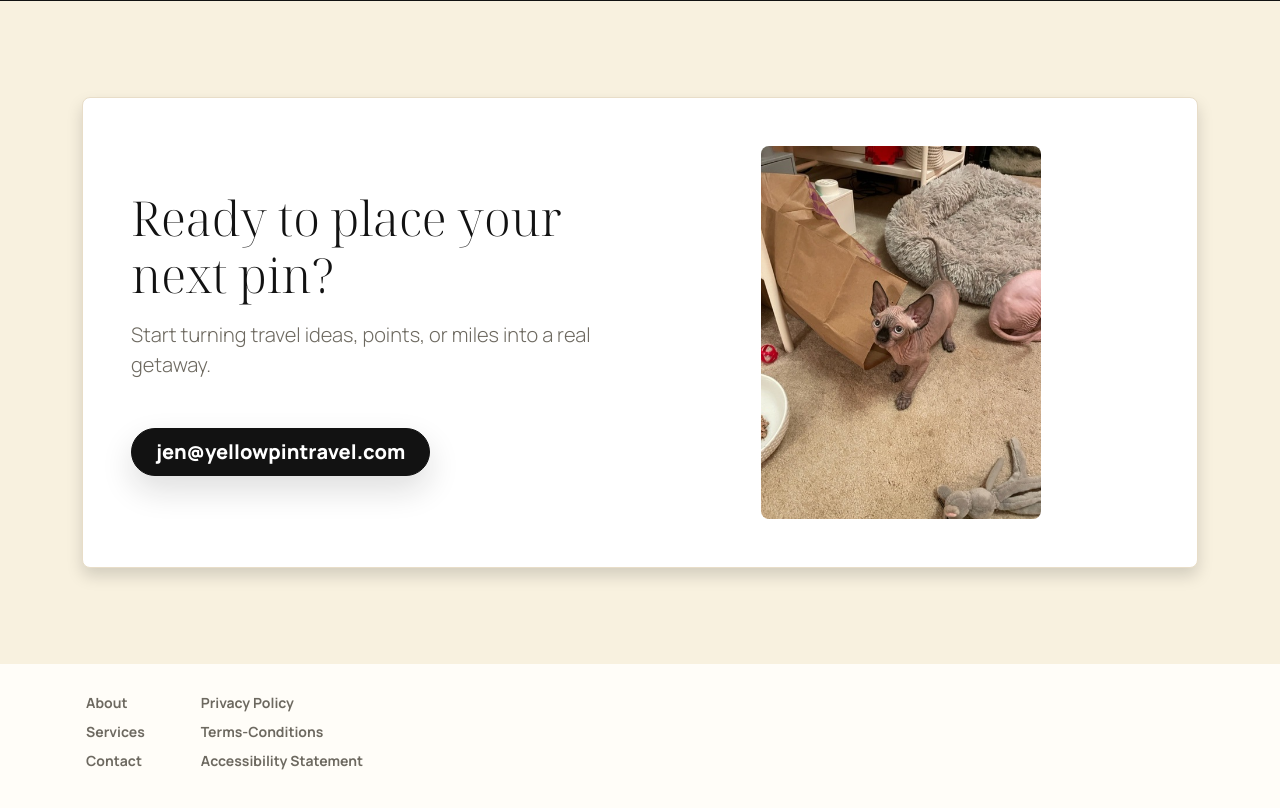
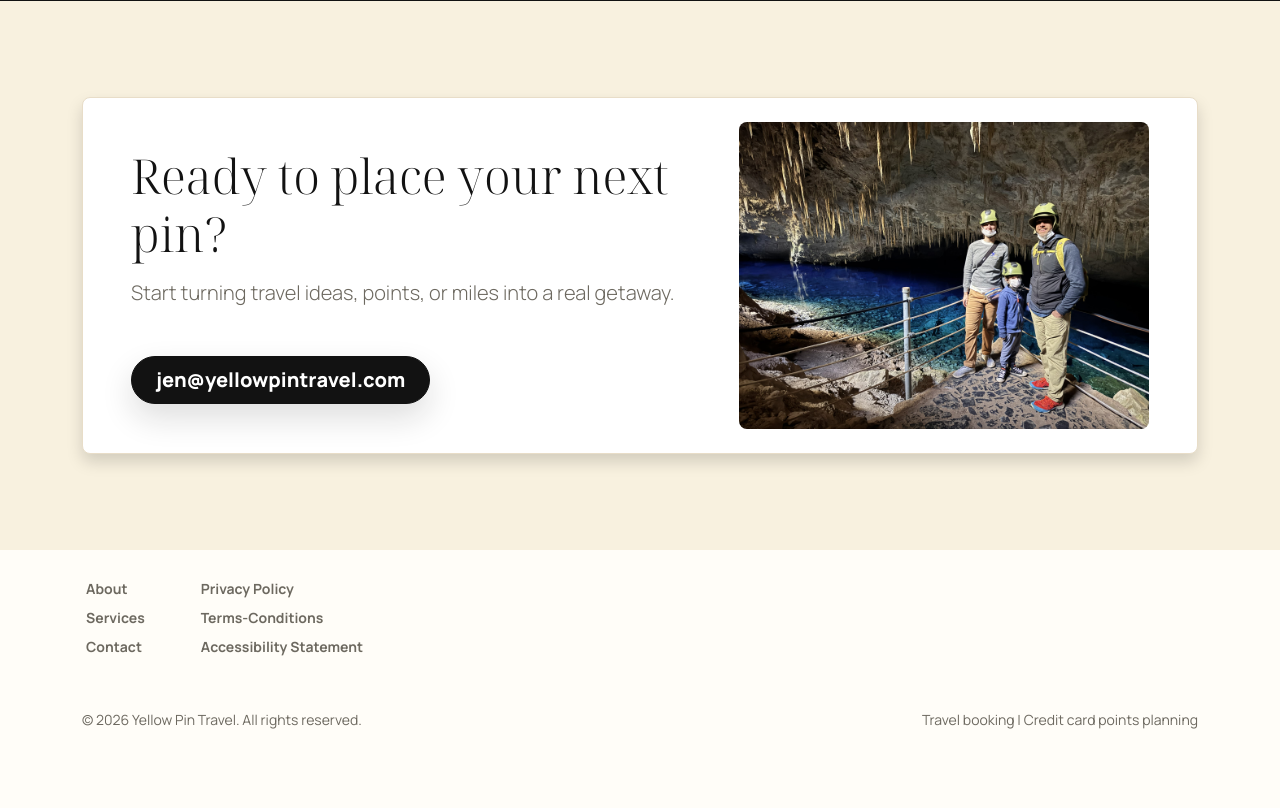
Before and after one commit to mspaits/yellow-pin-travel, a Flask app: page / in a window 1280 px wide. Shown: the part 2736-3544 px from the top of the page. After the commit the page ends 3465 px from the top, so only its background shows below. Run offline with Flask 3, Linux system fonts and the light colour scheme.

Commit message:
Added JS to get randomly selected image above footer.

```diff
--- /dev/null
+++ b/static/js/picscript.js
@@ -0,0 +1,22 @@
+const imageList = [
+    "static/images/family_pics/6AFE3425-BD61-45C7-BB0B-0B7CA0DC6016.png",
+    "static/images/family_pics/54A74EEE-695E-4707-8186-FDFF2F71F063.jpg",
+    "static/images/family_pics/145604CD-C584-4EF3-9173-56B98A26CAE0.png",
+    "static/images/family_pics/AA9373A2-CC76-45AD-8753-5553C6EEA915.jpg",
+    "static/images/family_pics/D39BB460-4DBE-482F-9AFA-A1C5CC076BAB.jpg",
+    "static/images/family_pics/IMG_0213.jpg",
+    "static/images/family_pics/IMG_0934.jpg",
+    "static/images/family_pics/IMG_2307.jpg",
+];
+
+
+const randInt = Math.floor(Math.random() * imageList.length);
+console.log("Printing to console");
+console.log(randInt);
+
+let image = imageList[randInt];
+console.log(image);
+
+const picTag = document.getElementById('rotatingImage');
+console.log(picTag);
+picTag.src = image;
--- a/templates/base.html
+++ b/templates/base.html
@@ -7,6 +7,8 @@
   <meta name="viewport" content="width=device-width, initial-scale=1">
   <title>Yellow Pin Travel | Travel Booking & Points Planning</title>
   <meta name="description" content="Yellow Pin Travel helps travelers book better trips and plan smarter credit card points and miles redemptions.">
+
+  <script src="static/js/picscript.js" defer></script>
 
   <link href="https://cdn.jsdelivr.net/npm/bootstrap@5.3.8/dist/css/bootstrap.min.css" rel="stylesheet" integrity="sha384-sRIl4kxILFvY47J16cr9ZwB07vP4J8+LH7qKQnuqkuIAvNWLzeN8tE5YBujZqJLB" crossorigin="anonymous">
   <link href="static/css/styles.css" rel="stylesheet">
@@ -48,15 +50,15 @@
 
     <section class="cta-section section-padding" id="contact">
       <div class="container">
-        <div class="cta-panel shadow p-4 p-lg-5">
+        <div class="cta-panel shadow px-5 py-4">
           <div class="row align-items-center g-4">
-            <div class="col-lg-6">
+            <div class="col-lg-7">
               <h2 class="display-5 mb-3">Ready to place your next pin?</h2>
               <p class="lead mb-5">Start turning travel ideas, points, or miles into a real getaway.</p>
               <a class="btn btn-ypt btn-lg px-4" href="mailto:jen@yellowpintravel.com">jen@yellowpintravel.com</a>
             </div>
-            <div class="col-lg-6 text-center">
-              <img src="static/images/Cocoa.jpg" class="rounded-3" style="width: 280px; height: auto;" alt="Cocoa">
+            <div class="col-lg-5 text-center">
+              <img src="" id="rotatingImage" class="rounded-3 img-fluid"  alt="Randomly selected stock photo">
             </div>
           </div>
         </div>
```
Also changed, not shown: static/css/styles.css (line endings or trailing spaces).
